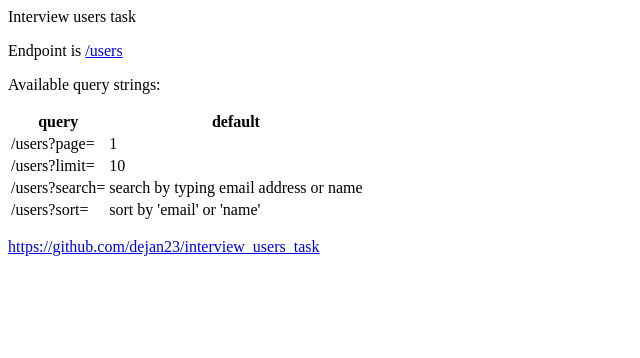
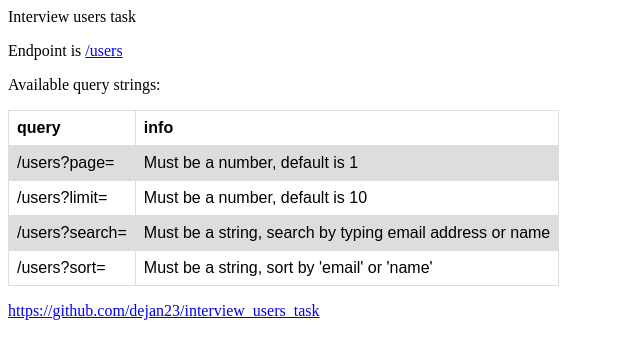
Before and after one commit to dejan23/interview_users_task, a website: page index.html in a window 1280 px wide. Shown: the whole page, without its empty margins (0-640 px from the left). Drawn offline with Linux system fonts and the light colour scheme.

Commit message:
Notes edited

```diff
--- a/index.html
+++ b/index.html
@@ -12,28 +12,43 @@
     <table>
         <tr>
             <th>query</th>
-            <th>default</th>
+            <th>info</th>
         </tr>
         <tr>
             <td>/users?page=</td>
-            <td>1</td>
+            <td>Must be a number, default is 1</td>
         </tr>
         <tr>
             <td>/users?limit=</td>
-            <td>10</td>
+            <td>Must be a number, default is 10</td>
         </tr>
         <tr>
             <td>/users?search=</td>
-            <td>search by typing email address or name</td>
+            <td>Must be a string, search by typing email address or name</td>
         </tr>
         <tr>
             <td>/users?sort=</td>
-            <td>sort by 'email' or 'name'</td>
+            <td>Must be a string, sort by 'email' or 'name'</td>
         </tr>
     </table>
     <p>
         <a href="https://github.com/dejan23/interview_users_task">https://github.com/dejan23/interview_users_task</a>
     </p>
 </body>
+<style>
+    table {
+      font-family: arial, sans-serif;
+      border-collapse: collapse;
+    }
 
+    td, th {
+      border: 1px solid #dddddd;
+      text-align: left;
+      padding: 8px;
+    }
+
+    tr:nth-child(even) {
+      background-color: #dddddd;
+    }
+    </style>
 </html>
```
Also changed, not shown: README.md.
